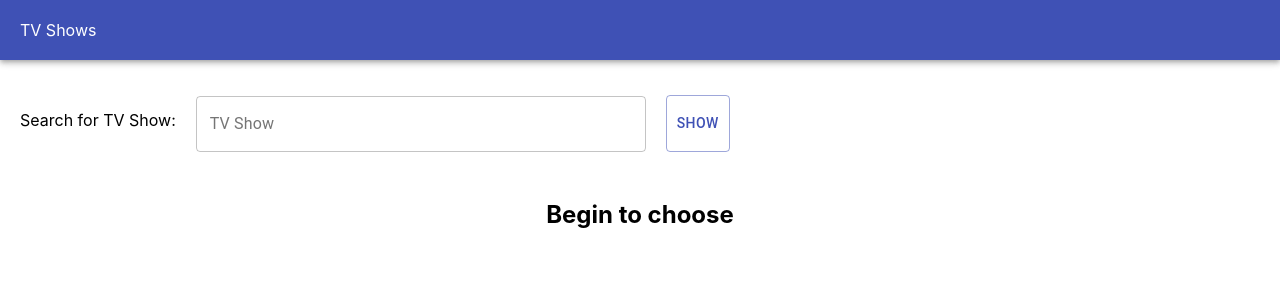
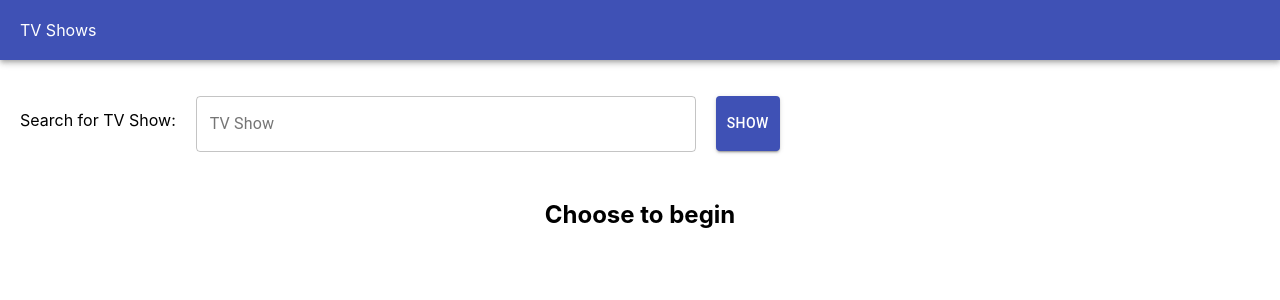
Before and after one commit to bota21/homework_68, a React (Create React App) app: page / in a window 1280 px wide. Shown: the top 300 px of the page. Built offline with nearby package versions, Linux system fonts and the light colour scheme.

Commit message:
#2 Добавлена функция по удалению тегов в тексте

```diff
--- a/src/App.js
+++ b/src/App.js
@@ -12,20 +12,11 @@ const App = () => {
         <Route
           path='/'
           exact
-          render={() => <EmptyPage title='Begin to choose' />}
+          render={() => <EmptyPage title='Choose to begin' />}
         />
         <Route
           path='/shows/:id'
           component={ShowInfo}
-          // render={() => {
-          //   return (
-          //     <ShowInfo
-          //       img='https://static.tvmaze.com/uploads/images/medium_portrait/47/119954.jpg'
-          //       title='CSI: Cyber'
-          //       content='Cyber is a drama inspired by the advanced technological work of real-life Cyber Psychologist Mary Aiken. Special Agent Avery Ryan heads the Cyber Crime Division of the FBI, a unit at the forefront of solving illegal activities that start in the mind, live online and play out in the real world. While other FBI agents search for criminals in dark homes and alleys, Ryan and her team search the dark net, a place deep in the bowels of the Web where criminals are anonymous, money is untraceable and where everything is for sale with just a keystroke.'
-          //     />
-          //   );
-          // }}
         />
         <Route render={() => <EmptyPage title='Page not found' />} />
       </Switch>
--- a/src/containers/Page/Page.css
+++ b/src/containers/Page/Page.css
@@ -9,10 +9,10 @@
   padding: 20px;
 }
 .MuiFormControl-root.MuiTextField-root {
-  width: 450px;
+  width: 500px;
   margin-left: 20px;
 }
-.MuiButtonBase-root.MuiButton-root.MuiButton-outlined.MuiButton-outlinedPrimary {
+.MuiButtonBase-root.MuiButton-root.MuiButton-contained.MuiButton-containedPrimary {
   margin: 7px 0 0 20px;
   padding: 15px 0;
 }
--- a/src/containers/Page/Page.js
+++ b/src/containers/Page/Page.js
@@ -78,7 +78,6 @@ const Page = () => {
     FetchData();
   }, [nameMovie]);
 
-  console.log(movies);
   const showMovie = async (e) => {
     e.preventDefault();
     dispatch(fetchRequest());
@@ -92,6 +91,7 @@ const Page = () => {
       dispatch(fetchRequestError(e));
     }
   };
+
   const history = useHistory();
   return (
     <>
@@ -117,7 +117,7 @@ const Page = () => {
             )}
           />
           <Button
-            variant='outlined'
+            variant='contained'
             color='primary'
             onClick={(e) => showMovie(e)}>
             Show
--- a/src/containers/ShowInfo/ShowInfo.js
+++ b/src/containers/ShowInfo/ShowInfo.js
@@ -58,6 +58,13 @@ const ShowInfo = (props) => {
     fetchData();
   }, [id]);
 
+  let renderText = () => {
+    if (movie.summary) {
+      let text = movie.summary.replace(/<[^>]+>/g, "");
+      return text;
+    }
+  };
+
   return (
     <Card>
       {loading ? <Spinner /> : null}
@@ -77,7 +84,6 @@ const ShowInfo = (props) => {
           </Typography>
           {movie.rating !== undefined ? (
             <Typography variant='body2' color='textSecondary' component='p'>
-              {" "}
               rating: {movie.rating.average}
             </Typography>
           ) : null}
@@ -85,7 +91,7 @@ const ShowInfo = (props) => {
             status: {movie.status}
           </Typography>
           <Typography variant='body2' color='textSecondary' component='p'>
-            {movie.summary}
+            {renderText()}
           </Typography>
         </CardContent>
       </CardActionArea>
```
